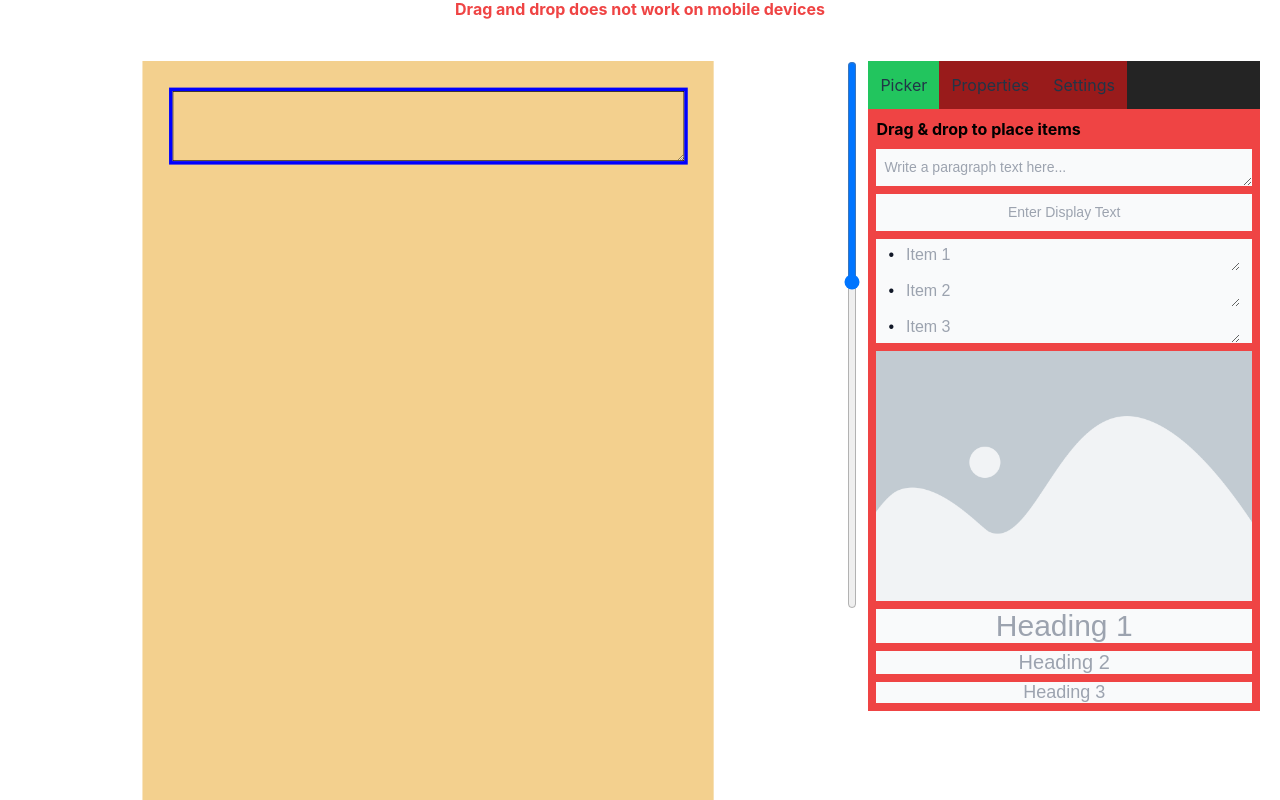
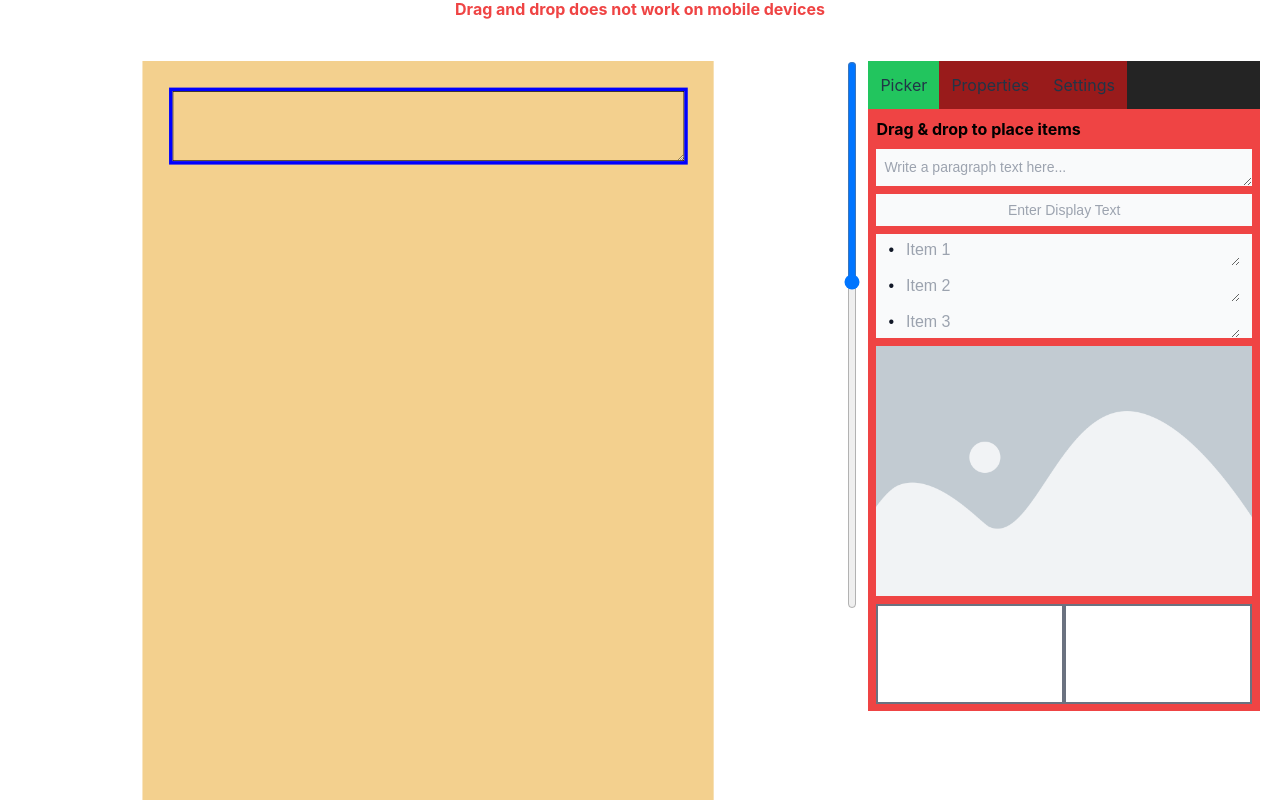
Before and after one commit to Metalax0/resume-builder, a React (Vite) app: page / in a window 1280 px wide. Shown: the part 927-1727 px from the top of the page. Built offline with nearby package versions, Linux system fonts and the light colour scheme; the HTML template or start-up script is replaced by a standard one.

Commit message:
Experiment/ added empty block components 1x2 and 2x1 for more complex structures

```diff
--- /dev/null
+++ b/src/components/draggable/blocks/index.tsx
@@ -0,0 +1,37 @@
+export interface BlocksPropsType {
+    drag: (e: React.DragEvent<HTMLElement>) => void;
+    drop: (e: React.DragEvent<HTMLElement>) => void;
+    orientation: "horizontal" | "vertical";
+}
+
+// Renders either 1x2 or 2x1 empty blocks (droppable)
+export const Blocks = ({ drag, drop, orientation }: BlocksPropsType) => {
+    const getBlocksClassName = () => {
+        if (orientation === "vertical") return "flex-col";
+        else return "";
+    };
+
+    return (
+        <div
+            draggable
+            data-category="blocks"
+            onDragStart={(e) => drag(e)}
+            onDrop={(e) => e.stopPropagation()}
+            className={`draggable-element flex justify-center items-center ${getBlocksClassName()} w-full h-full bg-white text-gray-900`}
+        >
+            <div
+                className="w-full h-full section-col flex justify-center items-center border-2 border-gray-500"
+                onDragOver={(e) => e.preventDefault()}
+                onDrop={(e) => drop(e)}
+            ></div>
+            <div
+                className="w-full h-full section-col flex justify-center items-center border-2 border-gray-500"
+                onDragOver={(e) => e.preventDefault()}
+                onDrop={(e) => {
+                    drop(e);
+                    e.stopPropagation();
+                }}
+            ></div>
+        </div>
+    );
+};
--- a/src/components/sections/builder/main/index.tsx
+++ b/src/components/sections/builder/main/index.tsx
@@ -1,3 +1,39 @@
+// import { useEffect, useRef } from "react";
+// import { useSettingsContext } from "../../../context/settingsContext";
+// import { updateMinHeightOnDrop } from "../../../../util/interceptDropEvent";
+
+// export const Main = () => {
+//     const contentRef = useRef<HTMLDivElement>(null);
+//     const { settingsState, settingsDispatch } = useSettingsContext();
+
+//     useEffect(() => {
+//         const handleDrop = (e: DragEvent) => {
+//             e.preventDefault();
+//             updateMinHeightOnDrop();
+//         };
+
+//         document.addEventListener("drop", handleDrop);
+
+//         return () => {
+//             document.removeEventListener("drop", handleDrop);
+//         };
+//     }, []);
+
+//     useEffect(() => {
+//         settingsDispatch({
+//             value: { pdfRef: contentRef },
+//         });
+//     }, [settingsDispatch, settingsState.pdfRef]);
+
+//     useEffect(() => {
+//         const zoomValue = settingsState.builderZoom / 100;
+//         contentRef.current!.style.transform = `scale(${zoomValue})`;
+//         contentRef.current!.style.transformOrigin = "top center";
+//     }, [settingsState.builderZoom]);
+
+//     return <div ref={contentRef} className="" id="cv-main" />;
+// };
+
 import { useEffect, useRef } from "react";
 import { useSettingsContext } from "../../../context/settingsContext";
 import { updateMinHeightOnDrop } from "../../../../util/interceptDropEvent";
@@ -6,7 +42,7 @@ export const Main = () => {
     const contentRef = useRef<HTMLDivElement>(null);
     const { settingsState, settingsDispatch } = useSettingsContext();
 
-    // used to control min height of col (checks on every drop event)
+    // Handle drop event to update min height of col (checks on every drop event)
     useEffect(() => {
         const handleDrop = (e: DragEvent) => {
             e.preventDefault();
@@ -15,10 +51,27 @@ export const Main = () => {
 
         document.addEventListener("drop", handleDrop);
 
-        // Cleanup: Remove the event listener when the component unmounts
+        // Cleanup: Remove the drop event listener when the component unmounts
         return () => {
             document.removeEventListener("drop", handleDrop);
         };
+    }, []);
+
+    // Attach the dragover listener to the global container (cv-main)
+    useEffect(() => {
+        const container = document.getElementById("cv-main");
+
+        if (container) {
+            const handleDragOver = (e: DragEvent) => {
+                e.preventDefault();
+            };
+
+            container.addEventListener("dragover", handleDragOver);
+
+            return () => {
+                container.removeEventListener("dragover", handleDragOver);
+            };
+        }
     }, []);
 
     useEffect(() => {
@@ -29,8 +82,10 @@ export const Main = () => {
 
     useEffect(() => {
         const zoomValue = settingsState.builderZoom / 100;
-        contentRef.current!.style.transform = `scale(${zoomValue})`;
-        contentRef.current!.style.transformOrigin = "top center";
+        if (contentRef.current) {
+            contentRef.current.style.transform = `scale(${zoomValue})`;
+            contentRef.current.style.transformOrigin = "top center";
+        }
     }, [settingsState.builderZoom]);
 
     return <div ref={contentRef} className="" id="cv-main" />;
--- a/src/components/sections/builder/style.css
+++ b/src/components/sections/builder/style.css
@@ -74,5 +74,6 @@
         outline: 0 !important;
         border: 0 !important;
         resize: none !important;
+        overflow: hidden !important;
     }
 }
--- a/src/components/sections/tabs/index.tsx
+++ b/src/components/sections/tabs/index.tsx
@@ -4,42 +4,48 @@ import { PickerTab } from "./picker";
 import { SettingsTab } from "./settings";
 import { PropertiesTab } from "./properties";
 import { TabButtonCollection } from "../../molecules/tab-button-collection";
+import { useSettings } from "../../../hooks/useSettings";
+import { useSettingsContext } from "../../context/settingsContext";
 import { useRowsAndColumns } from "../../../hooks/useRowsAndColumns";
 import { useStageContext } from "../../context/stageContext";
-import { useSettings } from "../../../hooks/useSettings";
-import { useSettingsContext } from "../../context/settingsContext";
 
 // display tabs selection (settings, properties and component picker)
 export const Tabs = () => {
     const [activeTab, setActiveTab] = useState<TabsEnum>(TabsEnum.picker);
+    const { settingsState } = useSettingsContext();
+    const { manageSelectionHighlight, manageGridsAndOutlines } = useSettings();
+    const { drag } = useRowsAndColumns();
     const { setDraggedElement } = useStageContext();
-    const { settingsState } = useSettingsContext();
-    const { drag } = useRowsAndColumns();
-    const { manageSelectionHighlight, manageGridsAndOutlines } = useSettings();
 
-    // Use Effect to re-attach event listeners on draggable components
     useEffect(() => {
         const draggables = document.querySelectorAll(".draggable-element");
 
+        const handleDragStart = (e: Event) => {
+            e.stopPropagation();
+
+            const dragEvent = e as unknown as React.DragEvent<HTMLElement>;
+            drag(dragEvent);
+            setDraggedElement(dragEvent.currentTarget as HTMLElement);
+        };
+
+        const handleDragEnd = () => {
+            setDraggedElement(null);
+        };
+
         draggables.forEach((draggable) => {
-            const element = draggable;
-            element.addEventListener(
-                "dragstart",
-                drag as unknown as EventListener
-            );
-            element.addEventListener("dragend", () => setDraggedElement(null));
+            const element = draggable as HTMLElement;
+            element.addEventListener("dragstart", handleDragStart);
+            element.addEventListener("dragend", handleDragEnd);
         });
 
         return () => {
             draggables.forEach((draggable) => {
-                const element = draggable;
-                element.removeEventListener(
-                    "dragstart",
-                    drag as unknown as EventListener
-                );
+                const element = draggable as HTMLElement;
+                element.removeEventListener("dragstart", handleDragStart);
+                element.removeEventListener("dragend", handleDragEnd);
             });
         };
-    }, [activeTab]);
+    }, [activeTab, drag, setDraggedElement]);
 
     useEffect(() => {
         manageSelectionHighlight();
--- a/src/components/sections/tabs/picker/index.tsx
+++ b/src/components/sections/tabs/picker/index.tsx
@@ -1,4 +1,5 @@
 import { useRowsAndColumns } from "../../../../hooks/useRowsAndColumns";
+import { Blocks } from "../../../draggable/blocks";
 import { Heading } from "../../../draggable/heading";
 import { Img } from "../../../draggable/img";
 import { Link } from "../../../draggable/link";
@@ -22,6 +23,8 @@ export const PickerTab = () => {
             <Link drag={drag} />
             <List drag={drag} />
             <Img drag={drag} />
+            <Blocks drag={drag} drop={drop} orientation="horizontal" />
+            <Blocks drag={drag} drop={drop} orientation="vertical" />
             <Heading type={1} drag={drag} />
             <Heading type={2} drag={drag} />
             <Heading type={3} drag={drag} />
--- a/src/hooks/useRowsAndColumns.tsx
+++ b/src/hooks/useRowsAndColumns.tsx
@@ -2,6 +2,7 @@ import { useStageContext } from "../components/context/stageContext";
 import { isTargetOccupied, isTargetValidDropZone } from "../util/dragAndDrop";
 import { useSettingsContext } from "../components/context/settingsContext";
 import { useSettings } from "./useSettings";
+import { useCallback, useEffect } from "react";
 
 // Custom hook for managing rows and columns
 export const useRowsAndColumns = () => {
@@ -18,6 +19,49 @@ export const useRowsAndColumns = () => {
 
     const { settingsDispatch } = useSettingsContext();
     const { manageSelectionHighlight } = useSettings();
+
+    const drag = (e: React.DragEvent<HTMLElement>) => {
+        setDraggedElement(e.currentTarget);
+    };
+
+    const drop = useCallback(
+        (e: React.DragEvent<HTMLElement>) => {
+            e.preventDefault();
+            e.stopPropagation();
+
+            const target = e.target as HTMLElement;
+
+            // Check if the target is a valid drop zone
+            if (isTargetValidDropZone(target) && !isTargetOccupied(target)) {
+                if (draggedElementRef.current) {
+                    target.appendChild(draggedElementRef.current);
+                    setDraggedElement(null);
+                }
+            }
+        },
+        [draggedElementRef, setDraggedElement]
+    );
+
+    useEffect(() => {
+        const container = document.getElementById("cv-main");
+        if (!container) return;
+
+        const handleDrop = (e: Event) => {
+            drop(e as unknown as React.DragEvent<HTMLElement>);
+        };
+
+        const handleDragOver = (e: Event) => {
+            e.preventDefault();
+        };
+
+        container.addEventListener("drop", handleDrop);
+        container.addEventListener("dragover", handleDragOver);
+
+        return () => {
+            container.removeEventListener("drop", handleDrop);
+            container.removeEventListener("dragover", handleDragOver);
+        };
+    }, [drop]);
 
     // Helper function to update button states
     const bttnDisableStateHelper = (
@@ -61,24 +105,6 @@ export const useRowsAndColumns = () => {
                 });
                 break;
         }
-    };
-
-    const drag = (e: React.DragEvent<HTMLElement>) => {
-        setDraggedElement(e.currentTarget);
-    };
-
-    const drop = (e: React.DragEvent<HTMLElement>) => {
-        e.preventDefault();
-        const target = e.currentTarget;
-        if (isTargetValidDropZone(target))
-            if (
-                draggedElementRef.current &&
-                draggedElementRef.current != null &&
-                !isTargetOccupied(target)
-            ) {
-                target.appendChild(draggedElementRef.current);
-                setDraggedElement(null);
-            }
     };
 
     const handleAddRow = () => {
```
